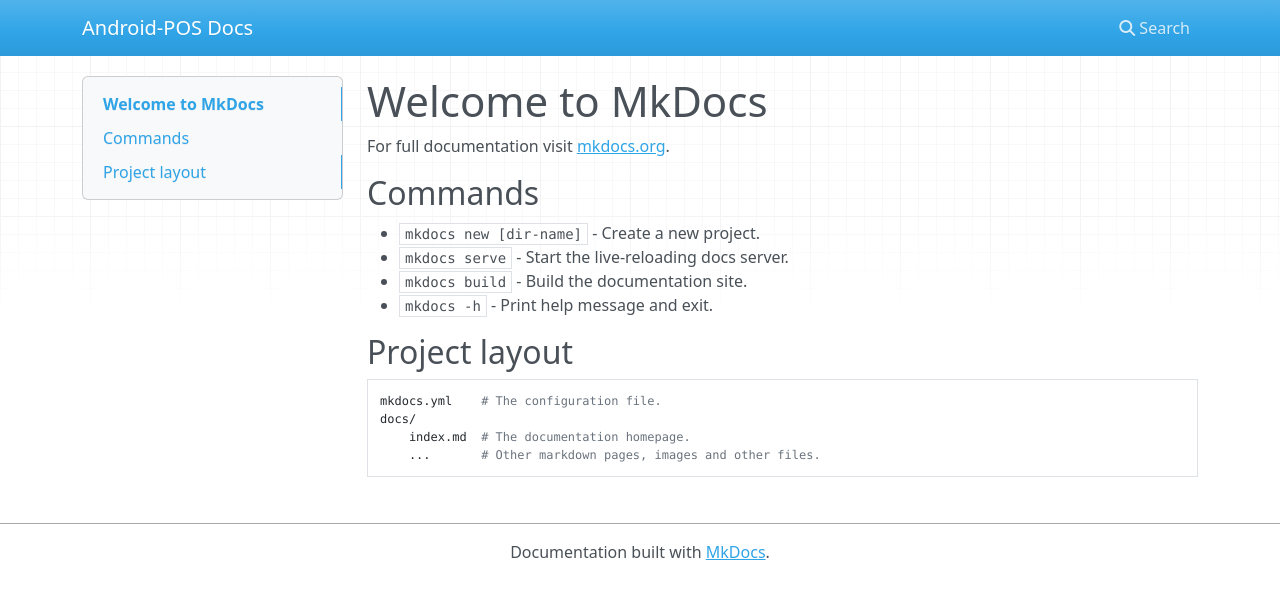
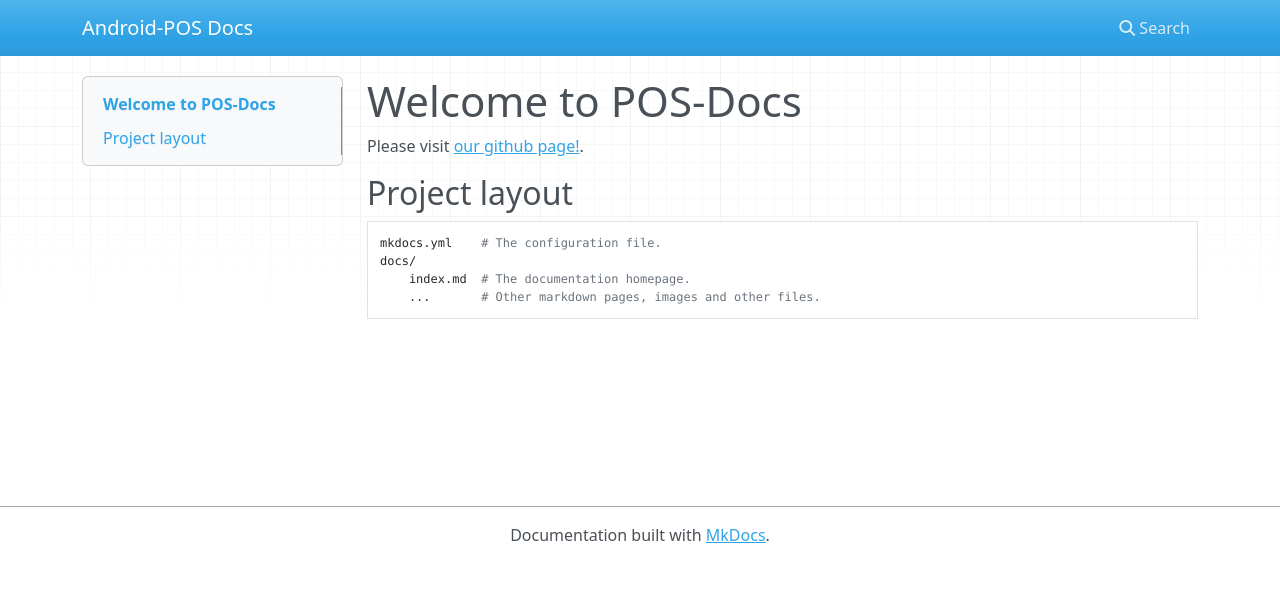
Before and after one commit to PCHS-ProjectProgramming/POS-Docs, an MkDocs documentation site: the page built from docs/index.md, in a window 1280 px wide. Shown: the top 599 px of the page. Built offline with MkDocs 1.6.1, drawn with Linux system fonts in a browser that asks for light colours; nearby versions of some CDN libraries.

Commit message:
Update index.md

```diff
--- a/docs/index.md
+++ b/docs/index.md
@@ -1,13 +1,6 @@
-# Welcome to MkDocs
+# Welcome to POS-Docs
 
-For full documentation visit [mkdocs.org](https://www.mkdocs.org).
-
-## Commands
-
-* `mkdocs new [dir-name]` - Create a new project.
-* `mkdocs serve` - Start the live-reloading docs server.
-* `mkdocs build` - Build the documentation site.
-* `mkdocs -h` - Print help message and exit.
+Please visit [our github page!](https://github.com/PCHS-ProjectProgramming).
 
 ## Project layout
 
```
